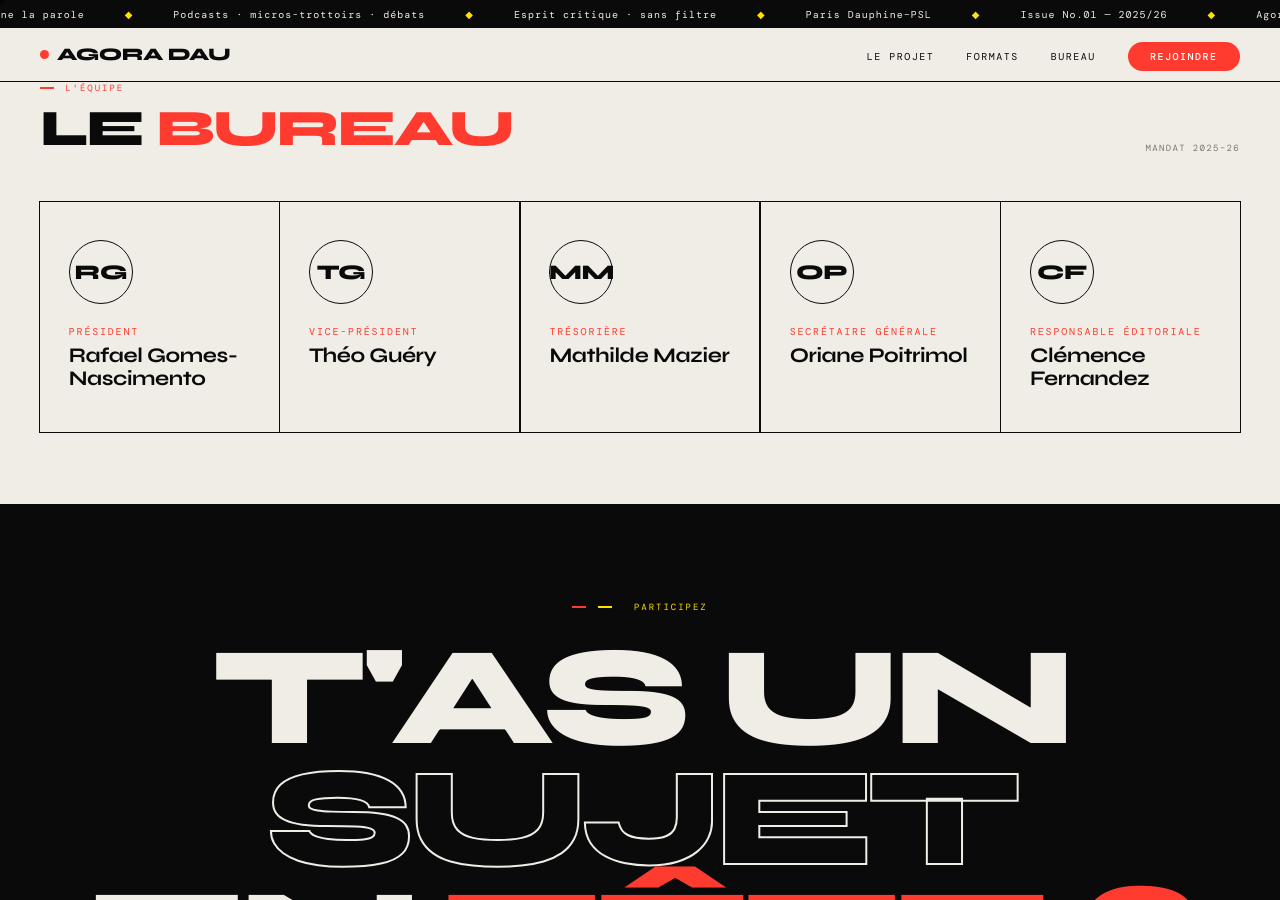
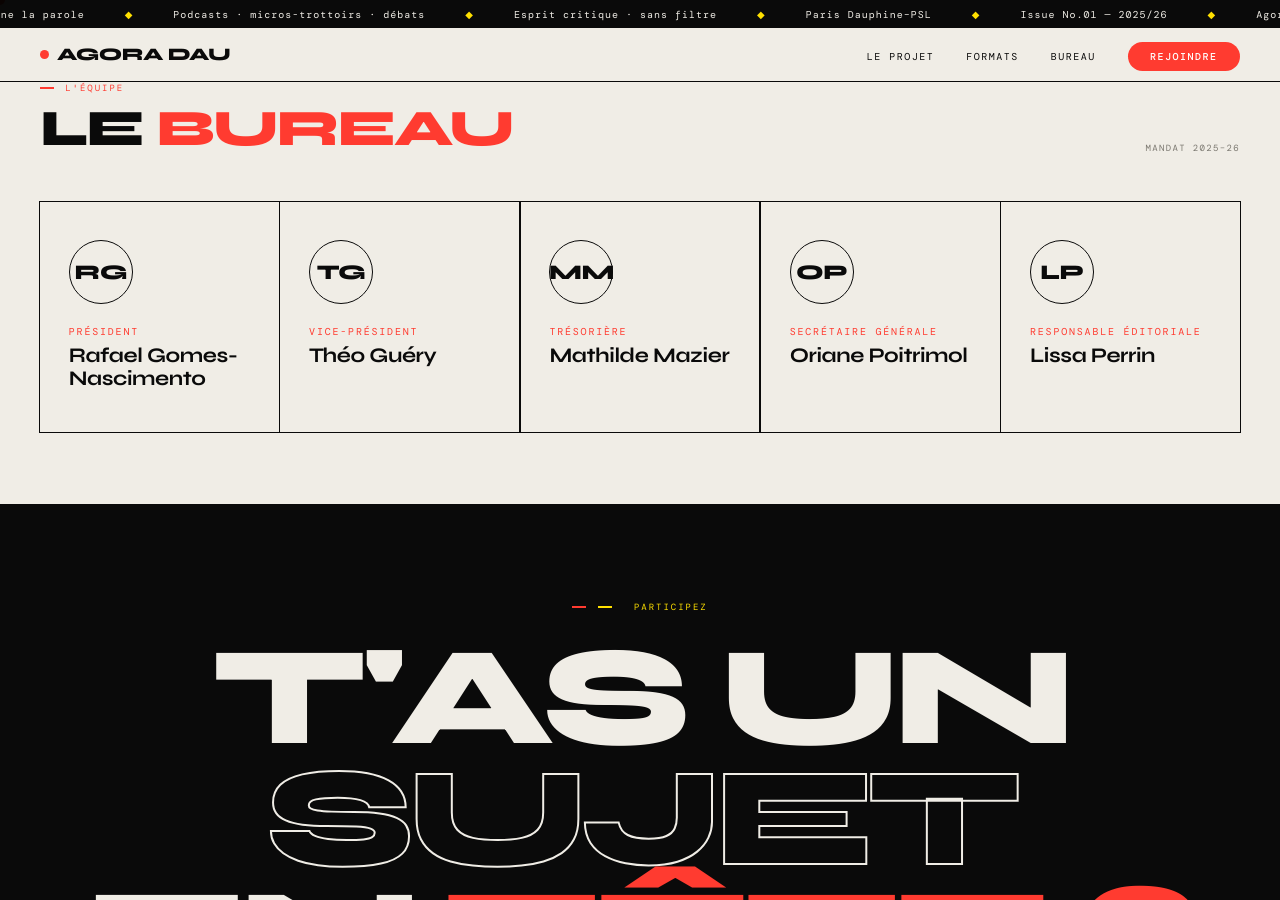
Before and after one commit to theo1guery-cmyk/AgoraDau, a Jekyll site: the page index.html, which Jekyll copies as it is, in a window 1280 px wide and 900 px high, scrolled down 3537 px. Built offline with Jekyll 4.4.1, drawn with Linux system fonts in a browser that asks for light colours; some web fonts are replaced.

Commit message:
content(bureau): Lissa Perrin remplace Clémence Fernandez (responsable éditoriale)
Co-Authored-By: Claude Opus 4.8 <noreply@anthropic.com>

```diff
--- a/index.html
+++ b/index.html
@@ -904,7 +904,7 @@ footer{background:var(--ink);color:var(--paper);padding:3rem 2.5rem;}
     <div class="bu-card"><div class="bu-av">TG</div><div class="bu-text"><p class="bu-role">Vice-président</p><p class="bu-name">Théo Guéry</p></div></div>
     <div class="bu-card"><div class="bu-av">MM</div><div class="bu-text"><p class="bu-role">Trésorière</p><p class="bu-name">Mathilde Mazier</p></div></div>
     <div class="bu-card"><div class="bu-av">OP</div><div class="bu-text"><p class="bu-role">Secrétaire générale</p><p class="bu-name">Oriane Poitrimol</p></div></div>
-    <div class="bu-card"><div class="bu-av">CF</div><div class="bu-text"><p class="bu-role">Responsable éditoriale</p><p class="bu-name">Clémence Fernandez</p></div></div>
+    <div class="bu-card"><div class="bu-av">LP</div><div class="bu-text"><p class="bu-role">Responsable éditoriale</p><p class="bu-name">Lissa Perrin</p></div></div>
   </div>
 </section>
 
```
